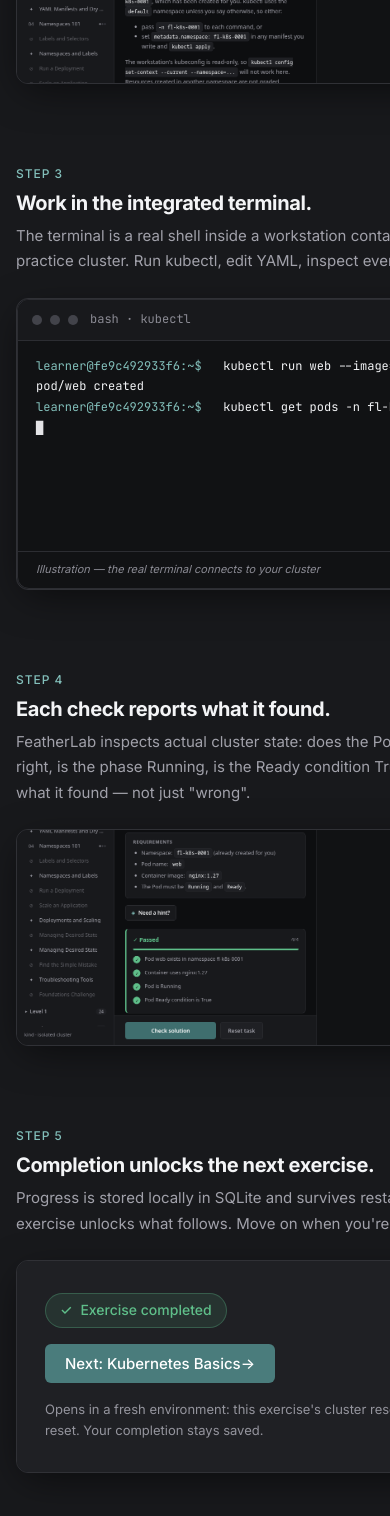
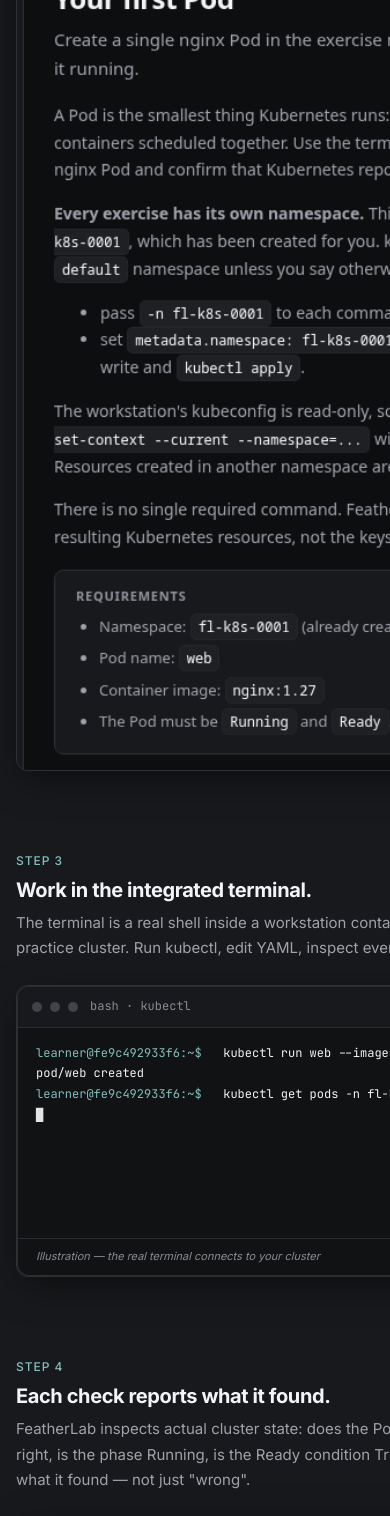
Before and after one commit to karuifeather/featherlab, a Vue app in the folder website/: page / in a window 390 px wide. Shown: the part 2058-3574 px from the top of the page. Built offline with nearby package versions, Linux system fonts and the light colour scheme.

Commit message:
fix website: hero overlay bg, stage 2 center crop, stage 5 div, reduced motion, og image, favicon

```diff
--- a/website/src/components/GradingSection.vue
+++ b/website/src/components/GradingSection.vue
@@ -17,7 +17,7 @@
         </p>
       </div>
 
-      <div class="grading-diagram" aria-label="Grading flow diagram" role="img">
+      <div class="grading-diagram">
         <div class="diag-node diag-kubectl">
           <span class="diag-icon">⌨</span>
           <span>kubectl</span>
--- a/website/src/components/HeroSection.vue
+++ b/website/src/components/HeroSection.vue
@@ -236,14 +236,17 @@ import CopyButton from "./CopyButton.vue";
   position: absolute;
   top: 11%;
   left: 52.5%;
-  width: 45%;
+  width: 46%;
   display: flex;
   flex-direction: column;
   gap: 0.15em;
   font-family: var(--font-mono);
-  font-size: 1.25cqw;
+  font-size: 0.95cqw;
   line-height: 1.55;
   color: var(--terminal-fg);
+  background: var(--terminal-bg);
+  padding: 8px 10px;
+  border-radius: 4px;
   pointer-events: none;
   user-select: none;
 }
@@ -295,15 +298,6 @@ import CopyButton from "./CopyButton.vue";
   user-select: none;
 }
 
-@media (max-width: 640px) {
-  .hero-terminal-overlay {
-    font-size: 1.8cqw;
-    top: 8%;
-    left: 51%;
-    width: 47%;
-  }
-}
-
 @media (max-width: 400px) {
   .hero-terminal-overlay {
     display: none;
--- a/website/src/components/InsideLabSection.vue
+++ b/website/src/components/InsideLabSection.vue
@@ -47,8 +47,20 @@
                 <p class="stage-desc">{{ stage.description }}</p>
               </div>
               <div class="stage-visual">
+                <template v-if="stage.image">
+                  <div v-if="stage.cropStyle === 'center-panel'" class="stage-crop-center">
                     <img
-                  v-if="stage.image"
+                      :src="stage.image"
+                      :alt="stage.imageAlt"
+                      class="stage-screenshot"
+                      loading="lazy"
+                      decoding="async"
+                      width="1400"
+                      height="860"
+                    />
+                  </div>
+                  <img
+                    v-else
                     :src="stage.image"
                     :alt="stage.imageAlt"
                     class="stage-screenshot"
@@ -58,13 +70,13 @@
                     width="1400"
                     height="860"
                   />
+                </template>
                 <TerminalAnimation v-else-if="stage.terminal" />
                 <div v-else-if="stage.completion" class="stage-completion">
                   <div class="completion-badge">Exercise completed</div>
-                  <button type="button" class="next-btn">
-                    Next: Kubernetes Basics
-                    <span aria-hidden="true"> →</span>
-                  </button>
+                  <div class="next-btn">
+                    Next: Kubernetes Basics <span aria-hidden="true">→</span>
+                  </div>
                   <p class="next-note">
                     Opens in a fresh environment: this exercise's cluster resources are reset. Your
                     completion stays saved.
@@ -93,6 +105,7 @@ interface Stage {
   image?: string;
   imageAlt?: string;
   crop?: string;
+  cropStyle?: "center-panel";
   terminal?: true;
   completion?: true;
 }
@@ -113,8 +126,8 @@ const stages: Stage[] = [
     description:
       'Each exercise opens with a short scenario, a requirements checklist, and optional hints. For "Your first Pod": create a Pod named web running nginx:1.27 in namespace fl-k8s-0001.',
     image: workspaceImg,
-    imageAlt: "Exercise workspace showing the scenario panel and an empty terminal",
-    crop: "top left",
+    imageAlt: "Exercise workspace showing the scenario panel and requirements checklist",
+    cropStyle: "center-panel" as const,
   },
   {
     label: "Work in the terminal",
@@ -151,7 +164,10 @@ function setStageRef(el: Element | ComponentPublicInstance | null, i: number): v
 }
 
 function scrollToStage(i: number): void {
-  stageRefs.value[i]?.scrollIntoView({ behavior: "smooth", block: "start" });
+  const behavior: ScrollBehavior = window.matchMedia("(prefers-reduced-motion: reduce)").matches
+    ? "instant"
+    : "smooth";
+  stageRefs.value[i]?.scrollIntoView({ behavior, block: "start" });
 }
 
 onMounted(() => {
@@ -328,6 +344,20 @@ import type { ComponentPublicInstance } from "vue";
   display: block;
 }
 
+.stage-crop-center {
+  overflow: hidden;
+  aspect-ratio: 500 / 780;
+
+  .stage-screenshot {
+    max-width: none;
+    width: 280%;
+    height: auto;
+    aspect-ratio: auto;
+    object-fit: fill;
+    margin-left: -46%;
+  }
+}
+
 // Completion stage
 .stage-completion {
   display: flex;
@@ -358,16 +388,15 @@ import type { ComponentPublicInstance } from "vue";
 .next-btn {
   display: inline-flex;
   align-items: center;
+  gap: 6px;
   padding: 10px 20px;
   background: var(--primary);
   color: var(--primary-foreground);
-  border: none;
   border-radius: var(--radius-sm);
   font-size: 0.9375rem;
   font-weight: 500;
   width: fit-content;
-  cursor: default;
-  transition: background var(--dur-fast) var(--ease-out);
+  user-select: none;
 }
 
 .next-note {
```
Also changed, not shown: website/index.html (+5 -0 lines), website/public/og-workspace.png (added). Lines whose indentation alone changed are shown as unchanged.
